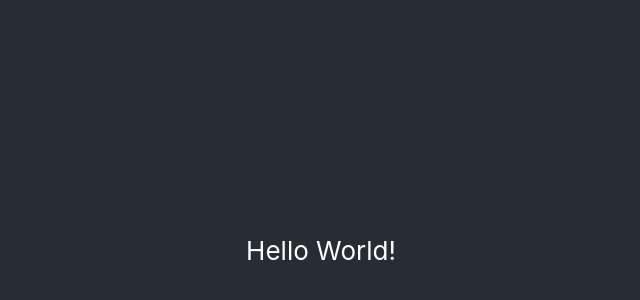
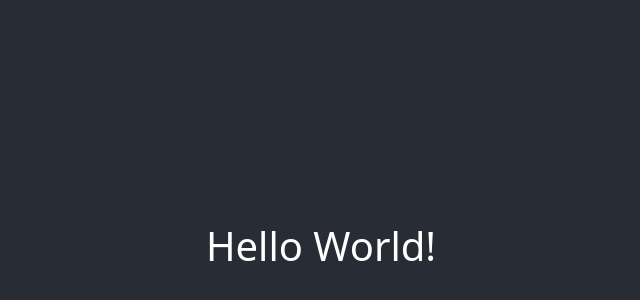
Before and after one commit to zcoder83/employeeManagementSystem, a React (Create React App) app in the folder react-springboot-crud-app/react-frontend/: page / in a window 1280 px wide. Shown: the part 150-450 px from the top of the page, without its empty margins (319-959 px from the left). Built offline with nearby package versions, Linux system fonts and the light colour scheme.

Commit message:
installed bootstrap in react app

```diff
--- a/react-springboot-crud-app/react-frontend/package.json
+++ b/react-springboot-crud-app/react-frontend/package.json
@@ -6,6 +6,7 @@
     "@testing-library/jest-dom": "^5.16.5",
     "@testing-library/react": "^13.4.0",
     "@testing-library/user-event": "^13.5.0",
+    "bootstrap": "^5.2.2",
     "react": "^18.2.0",
     "react-dom": "^18.2.0",
     "react-scripts": "5.0.1",
--- a/react-springboot-crud-app/react-frontend/src/App.js
+++ b/react-springboot-crud-app/react-frontend/src/App.js
@@ -4,7 +4,7 @@
   return (
     <div className="App">
       <header className="App-header">
-        Hello World!
+        <h1>Hello World!</h1>
       </header>
     </div>
   );
--- a/react-springboot-crud-app/react-frontend/src/index.js
+++ b/react-springboot-crud-app/react-frontend/src/index.js
@@ -3,6 +3,7 @@
 import './index.css';
 import App from './App';
 import reportWebVitals from './reportWebVitals';
+import 'bootstrap/dist/css/bootstrap.min.css';
 
 const root = ReactDOM.createRoot(document.getElementById('root'));
 root.render(
```
Also changed, not shown: 1 other file (tests, documents, lock files or other folders).
